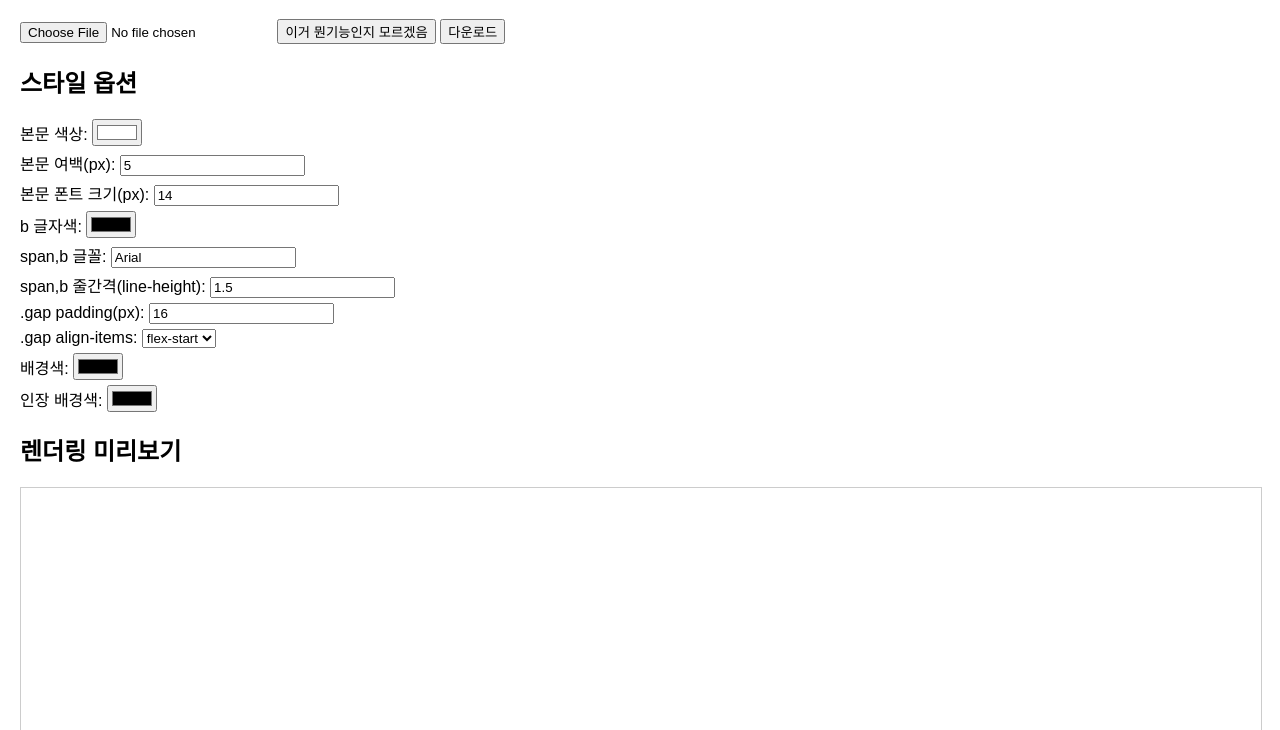
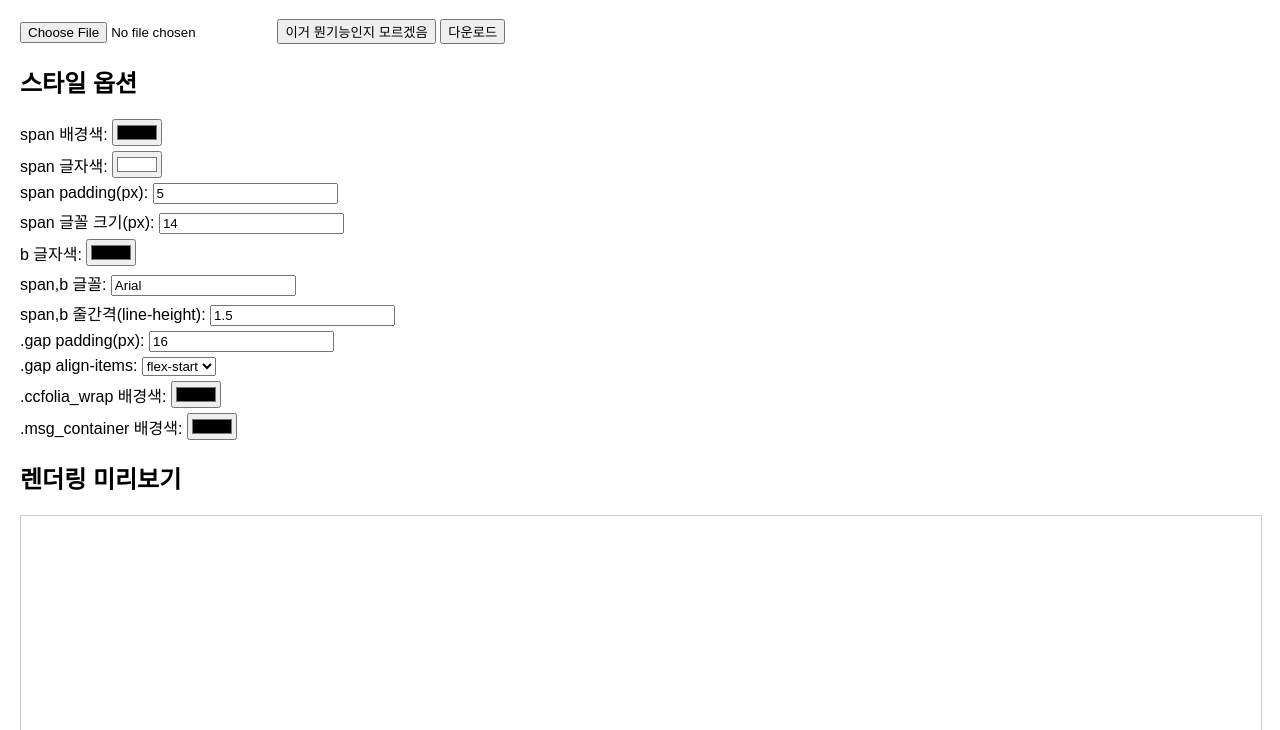
Before and after one commit to onhwa-info/onhwa-info.github.io, a plain HTML site: page index.html in a window 1280 px wide. Shown: the part 70-800 px from the top of the page. Drawn offline with Linux system fonts and the light colour scheme.

Commit message:
Update index.html

```diff
--- a/index.html
+++ b/index.html
@@ -16,9 +16,10 @@
 
 <h2>스타일 옵션</h2>
 <div class="style-controls">
-  <label>본문 색상: <input type="color" id="spanColor" value="#ffffff"></label>
-  <label>본문 여백(px): <input type="number" id="spanPadding" value="5"></label>
-  <label>본문 폰트 크기(px): <input type="number" id="spanFontSize" value="14"></label>
+  <label>span 배경색: <input type="color" id="spanBgColor" value="#000000"></label>
+  <label>span 글자색: <input type="color" id="spanColor" value="#ffffff"></label>
+  <label>span padding(px): <input type="number" id="spanPadding" value="5"></label>
+  <label>span 글꼴 크기(px): <input type="number" id="spanFontSize" value="14"></label>
   <label>b 글자색: <input type="color" id="bColor" value="gray"></label>
   <label>span,b 글꼴: <input type="text" id="fontFamily" value="Arial"></label>
   <label>span,b 줄간격(line-height): <input type="number" step="0.1" id="lineHeight" value="1.5"></label>
@@ -30,8 +31,8 @@
       <option value="flex-end">flex-end</option>
     </select>
   </label>
-  <label> 배경색: <input type="color" id="wrapBg" value="#2c2c2cde"></label>
-  <label> 인장 배경색: <input type="color" id="msgBg" value="#00000033"></label>
+  <label>.ccfolia_wrap 배경색: <input type="color" id="wrapBg" value="#2c2c2cde"></label>
+  <label>.msg_container 배경색: <input type="color" id="msgBg" value="#00000033"></label>
 </div>
 
 <h2>렌더링 미리보기</h2>
```
